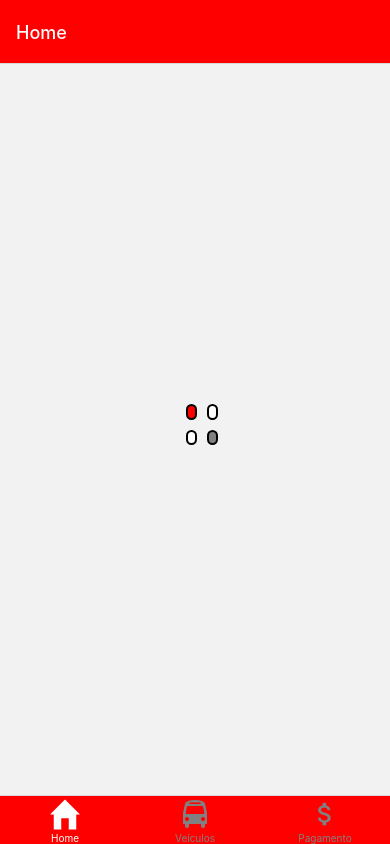
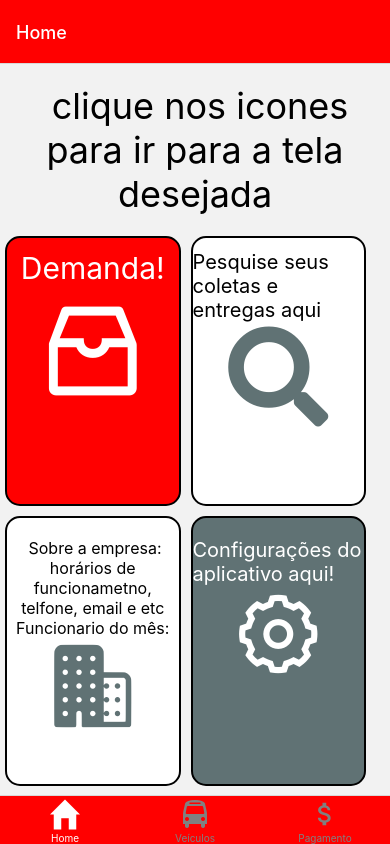
Before and after one commit to PedroVenicio/TransportadoraOOP, a React Native app in the folder front-end/: screen /Home in a window 390 px wide. Built offline with nearby package versions, Linux system fonts and the light colour scheme.

Commit message:
quase finalizando a Home_tela

```diff
--- a/front-end/Screens/Home_tela.js
+++ b/front-end/Screens/Home_tela.js
@@ -1,16 +1,43 @@
 import React from 'react';
-import { View, StyleSheet } from 'react-native';
+import { View, StyleSheet, Text } from 'react-native';
+import { AntDesign, FontAwesome5, Ionicons } from '@expo/vector-icons';
 
 export default function Home({ navigation }) {
   return (
+
     <View style={styles.container}>
+      <Text style={styles.TextTop}> clique nos icones para ir para a tela desejada</Text>
       <View style={styles.row}>
-        <View style={[styles.squareOne, styles.red]}></View>
-        <View style={[styles.squareOne, styles.white]}></View>
+
+        <View style={[styles.square, styles.red]}>
+          <Text style={styles.Text1}>Demanda!</Text>
+          <AntDesign name="inbox" size={120} marginTop={85} color="white" />
+        </View>
+
+
+        <View style={[styles.square, styles.white]}>
+          <Text style={styles.Text2}>Pesquise seus coletas e entregas aqui</Text>
+          <FontAwesome5 name="search" marginTop={55} size={100} color="#607274" />
+        </View>
+
       </View>
+
+
       <View style={styles.row}>
-        <View style={[styles.squareOne, styles.white]}></View>
-        <View style={[styles.squareOne, styles.gray]}></View>
+
+        <View style={[styles.square, styles.white]}>
+          <Text style={styles.Text3}> Sobre a empresa:
+           horários de funcionametno, telfone, email e etc
+            Funcionario do mês:</Text>
+          <Ionicons name="business" marginTop={45} size={88} color="#607274" />
+        </View>
+
+
+        <View style={[styles.square, styles.gray]}>
+          <Text style={styles.Text4} >Configurações do aplicativo aqui!</Text>
+          <AntDesign name="setting" marginTop={100} size={88} color="white" />
+        </View>
+
       </View>
     </View>
   );
@@ -24,16 +51,49 @@ const styles = StyleSheet.create({
     height: '100%',
     display: 'flex',
   },
+  TextTop: {
+    color: 'black',
+    textAlign: "center",
+    fontSize: 36,
+    marginTop: 20,
+    marginBottom: 20,
+  },
   row: {
     flexDirection: 'row',
     marginBottom: 10,
   },
-  squareOne: {
-    width: "40%", // Defina o tamanho padrão dos quadrados
-    aspectRatio: 0.7, // Mantém a proporção quadrada
+  square: {
+    width: "45%", // Defina o tamanho padrão dos quadrados
+    aspectRatio: 0.65, // Mantém a proporção quadrada
     borderRadius: 15,
     borderWidth: 2,
     marginHorizontal: 5,
+    alignItems: "center",
+
+  },
+  Text1: {
+    color: 'white',
+    fontSize: 30,
+    marginTop: 12,
+
+  },
+  Text2: {
+    color: 'black',
+    fontSize: 20,
+    marginTop: 12,
+
+  },
+  Text3: {
+    color: 'black',
+    textAlign: "center",
+    fontSize: 16,
+    marginTop: 20,
+  },
+  Text4: {
+    color: 'white',
+    fontSize: 20,
+    marginTop: 20,
+
   },
   red: {
     backgroundColor: 'red',
@@ -42,6 +102,6 @@ const styles = StyleSheet.create({
     backgroundColor: 'white',
   },
   gray: {
-    backgroundColor: 'gray',
+    backgroundColor: '#607274',
   },
 });
--- a/front-end/package.json
+++ b/front-end/package.json
@@ -16,7 +16,7 @@
     "@react-navigation/drawer": "^6.6.15",
     "@react-navigation/native": "^6.1.16",
     "@react-navigation/stack": "^6.3.28",
-    "expo": "~51.0.6",
+    "expo": "^51.0.8",
     "expo-status-bar": "~1.12.1",
     "react": "18.2.0",
     "react-dom": "18.2.0",
```
Also changed, not shown: 1 other file (tests, documents, lock files or other folders).
